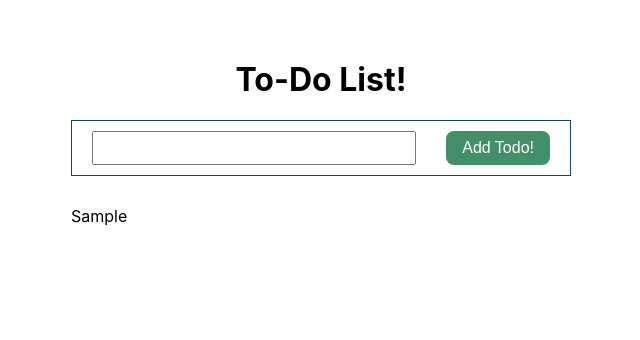
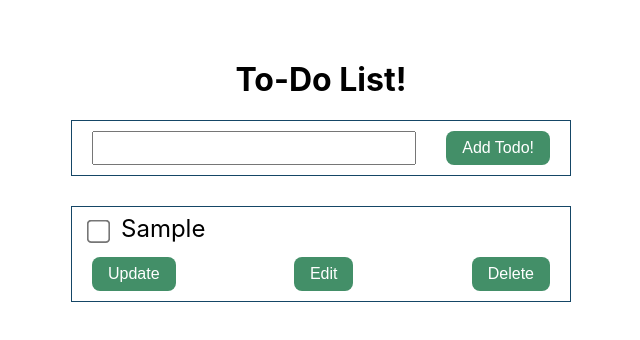
Before and after one commit to KadenStewart/Kaden-ToDo-App, a React (Create React App) app: page / in a window 1280 px wide. Both pictures are taken after typing "Sample" into the empty fields and a click on the button "Add Todo!". Shown: the top 340 px of the page, without its empty margins (319-959 px from the left). Built offline with nearby package versions, Linux system fonts and the light colour scheme.

Commit message:
Delete To-Do Item

```diff
--- a/src/App.js
+++ b/src/App.js
@@ -21,6 +21,11 @@
     setTodo("");
   }
 
+  function deleteTodo(id) {
+    const updatedTodoList = [...todoList].filter((todo) => todo.id !== id);
+    setTodoList(updatedTodoList);
+  }
+
   return (
     <div className="todo-container">
       <h1>To-Do List!</h1>
@@ -34,24 +39,19 @@
       </form>
 
       {todoList.map((todo) => (
-        <div key={todo.id}>
-          <div>{todo.text}</div>
-        </div>
-      ))}
-
-      {/*
-      <div className="todo">
+        <div key={todo.id} className="todo">
           <div className="todo-text">
             <input type="checkbox" />
-          <div>Eat Pizza</div>
+            <div>{todo.text}</div>
           </div>
 
           <div className="todo-actions">
             <button>Update</button>
             <button>Edit</button>
-          <button>Delete</button>
+            <button onClick={() => deleteTodo(todo.id)}>Delete</button>
           </div>
-      </div> */}
+        </div>
+      ))}
     </div>
   );
 }
```
Lines whose indentation alone changed are shown as unchanged.
